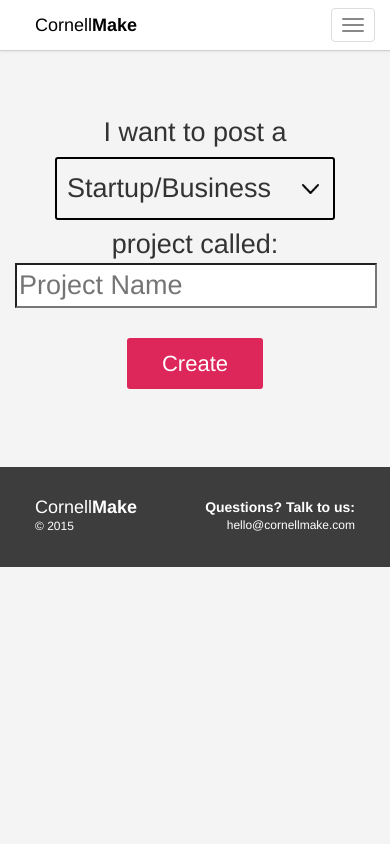
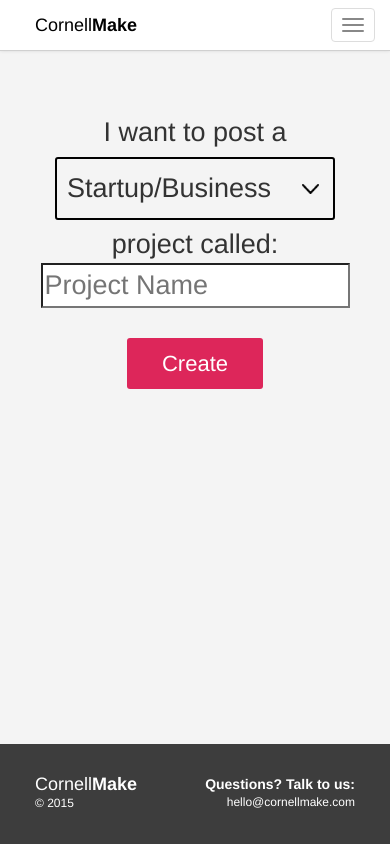
Before and after one commit to JustinSelig/CornellMake, a Django app: page /create/ in a window 390 px wide. Run offline with Django 3.2, Linux system fonts and the light colour scheme; the visitor is signed in with stand-in values (Sample User, id 1); parts of the project's set-up code (start-up, migrations or seed data) failed here and were passed over; some libraries are stand-ins or nearby versions.

Commit message:
fix broken footer

```diff
--- a/static/css/main.css
+++ b/static/css/main.css
@@ -3,57 +3,42 @@
 ============================================================================ */
 
 	body {
-		padding: 0;
 		background-color: #f4f4f4;
-
+		font-family: Helvetica ,sans-serif;
 	}
 
-	@font-face {
-    font-family: montserrat-bold;
-    src: url(..fonts/Montserrat-Bold.otf);
-}
-
-/*	main { padding: 75px 0; }*/
-	/*	removed all roundness from bootstrapped elements */
+	/*	removed all roundness from bootstrap elements */
 	* {
   		-webkit-border-radius: 0;
 		-moz-border-radius: 0;
         border-radius: 0;
 	}
 
-	h3 {
-		font-size: 27px;
-    	font-weight: 300;
-	}
-
-	h4 {
-		font-size: 22px;
-    	font-weight: 300;
-	}
-
-	.smalltext {
-		font-size: 1.2rem;
-	}
-
-	.bold {
-		font-weight: 500;
-	}
-
-	.white {
-	color: #ffffff;
-	}
-
-	.home-white-panel {
-		background-color: white;
-		height: 100%;
-	}
-
+	/* adjust size of bootstrap default container  */
 	@media (min-width: 1200px) {
 	.container {
 	   	width: 1000px;
 	  }
 	}
 
+	/* larger title, for descriptions over images */
+	h3 {
+		font-size: 27px;
+    	font-weight: 300;
+	}
+
+	/* smaller header, for page titles */
+	h4 {
+		font-size: 22px;
+    	font-weight: 300;
+	}
+
+	/* smaller text (project thumbnail descriptions)*/
+	.smalltext {
+		font-size: 1.2rem;
+	}
+
+	/* custom dropdowns */
 	select {
 		-webkit-appearance: none;
 	   	-moz-appearance: none;
@@ -63,61 +48,65 @@
 		padding: 10px;
 		margin: 5px;
 		background: transparent;
-
 		width: 280px;
 		background: url('../images/down-arrow.png') no-repeat 245px 25px;
 		background-size: 17px 10px;
-
 	}
 
 	select:hover {
 		color: #919191;
 		border: 2px solid #919191;
-
 		background: url('../images/down-arrow-grey.png') no-repeat 245px 25px;
 		background-size: 17px 10px;
-
 	}
 
-/*#wrapper {
-	min-height:100%;
-	position:relative;
+	/* floating elements in navbar and footer */
+	.pull-right {
+		float: right;
 	}
 
+	.pull-left {
+		float: left;
 	}
-#content {
-	padding-bottom:100px;
-}
-#footer {
-	width:100%;
-	height:100px;
-	position:absolute;
-	bottom:0;
-	left:0;
-}*/
 
 
-/* ============================================================================
-.::[ STANDARD LAYOUT]::.
-============================================================================ */
+* {
+		margin: 0;
+	}
 
-	.navbar-static-top { margin-bottom: 0; }
+	html, body {
+		height: 100%;
+	}
 
-
+.wrapper {
+min-height: 100%;
+height: auto !important;
+height: 100%;
+margin-bottom: -100px;
+}
+.footer, .push {
+height: 100px;
+}
 
 
 /* ============================================================================
 .::[ NAV BAR ]::.
 ============================================================================ */
-/*Style for entire navbar bar*/
-	.navbar-custom {
+
+	/* navbar static top */
+	.navbar-static-top {
+		margin-bottom: 0;
+	}
+
+	/* entire navbar bar */
+	.navbar {
 		background-color: #ffffff;
 		border-bottom: 1px solid #d0d0d0;
     	box-shadow: 0 -1px 4px rgba(0,0,0,0.2);
 	}
 
-/*Style for 1)search bar box and 2)search bar*/
-	.navbar-form-custom {
+	/* style for search bar box */
+	.navbar-form{
 		border-left: 2px solid #e7e7e7;
 		padding-top: 8px;
 		padding-bottom: 8px;
@@ -168,39 +156,16 @@ background-size: 17px 10px;
 		background-color: #f0f0f0;
 	}
 
-/*	.nav li a:hover {
-		color: #bb1a20!important;
-	}*/
-
-
-/*Style for misc*/
-
-
-	.pull-right {
-		float: right;
-	}
-
-	.pull-left {
-		float: left;
-	}
-
-
-
-	.button-gradient {
-	background: linear-gradient(#fff, #f0f0f0);
-	}
-
-	.search-bar {}
-
-
-
-/*footer*/
+/* ============================================================================
+.::[ FOOTER ]::.
+============================================================================ */
 
 	.footer {
 		background-color: #3D3D3D;
 	}
 
-.footer-title {
+	/* left side, footer */
+	.footer-logo-box {
 		float: left;
 	    height: 100px;
 	    padding-top: 30px;
@@ -209,13 +174,13 @@ background-size: 17px 10px;
 	    padding-left: 20px;
 	}
 
-.footer-brand {
+	.footer-logo {
 		font-size: 18px;
 	    line-height: 20px;
 	    color: white;
 	}
 
-.footer-brand:hover {
+	.footer-logo:hover {
 		text-decoration: none;
 		color: white;
 	}
--- a/templates/base.html
+++ b/templates/base.html
@@ -17,6 +17,8 @@
 		<link href='https://fonts.googleapis.com/css?family=Source+Sans+Pro:400,900italic,900,700italic,700,600italic,600,400italic,300italic,300,200italic,200' rel='stylesheet' type='text/css'>
 		<link href='http://fonts.googleapis.com/css?family=Ubuntu:400,500italic,500' rel='stylesheet' type='text/css'>
 
+		<link rel="icon" type="image/png" href="{{ STATIC_URL }}images/icon.png">
+
 		<!-- Mobile Specifications
 ================================================== -->
 		<meta name="viewport" content="width=device-width, initial-scale=1">
@@ -32,9 +34,8 @@
 		{% block stylesheets %}{% endblock %}
 	</head>
 	<body class="{% block body-color %}{% endblock %}-container">
-	<div id="wrapper">
-	<header>
-		<nav class="navbar navbar-default navbar-custom navbar-static-top" role="navigation">
+	<div class="wrapper">
+		<nav class="navbar navbar-default navbar-static-top" role="navigation">
 			<div class="container-fluid">
 				<!-- Brand and toggle get grouped for better mobile display -->
 				<div class="navbar-header red">
@@ -61,10 +62,10 @@
  -->						<li><a href="/about/">About</a></li>
 
 					</ul>
-					<form action="/discover/" class="navbar-form navbar-form-custom navbar-right pull-left" role="search" method="get">
+					<form action="/discover/" class="navbar-form  navbar-right pull-left" role="search" method="get">
 						<div class="form-group">
 							<span class="glyphicon glyphicon-search"></span>
-							<input type="text" id="search-input" name="project-search" autocomplete="off" class="form-control form-control-custom" placeholder="Search for project">
+							<input type="text" id="search-input" name="project-search" autocomplete="off" class="form-control " placeholder="Search for project">
 						</div>
 <!-- 						<button type="submit" class="btn btn-default"></button>
  -->				</form>
@@ -116,8 +117,7 @@
 					<ul class="nav navbar-nav pull-left">
 						{% if user.is_authenticated %}
 						<li><a href="/accounts/user/profile/" id="username">
-							Hello, <span class="bold">{{ user }}</span>
-							<span class="glyphicon glyphicon-camera"></span></a>
+							Hello, <span class="bold">{{ user }}</span></a>
 						</li>
 						{% else %}
 						<li><a href="/accounts/register/">Sign up </a></li>
@@ -129,16 +129,17 @@
 				</div><!-- /.navbar-collapse -->
 			</div><!-- /.container -->
 		</nav>
-	</header>
 
-	<main id="content">
+	<main>
 	{% block content %}{% endblock %}
 	</main>
+	<div class="push"></div>
+</div>
 
 	<div class="footer" id="footer">
 		<div class="container-fluid">
-			<div class="footer-title">
-				<a class="footer-brand" href="/"><span class="footer-cornell">Cornell</span><span class="footer-make">Make</span></a>
+			<div class="footer-logo-box">
+				<a class="footer-logo" href="/"><span class="footer-cornell">Cornell</span><span class="footer-make">Make</span></a>
 				<p class="smalltext">© 2015</p>
 			</div>
  			<div class="footer-right">
--- a/templates/register.html
+++ b/templates/register.html
@@ -10,7 +10,7 @@
 
 {% block content %}
 
-<div class="col-md-4 col-md-offset-4 col-xs-6 col-xs-offset-3">
+<div class="col-md-4 col-md-offset-4">
 	<div class="login-box">
 
 		<div class="login-box-fields">
```
Also changed, not shown: other parts of static/css/main.css (+84 -88 lines), templates/project_page.html (+19 -35 lines), static/images/icon.png (added), 4 other files. Lines whose indentation alone changed are shown as unchanged.
